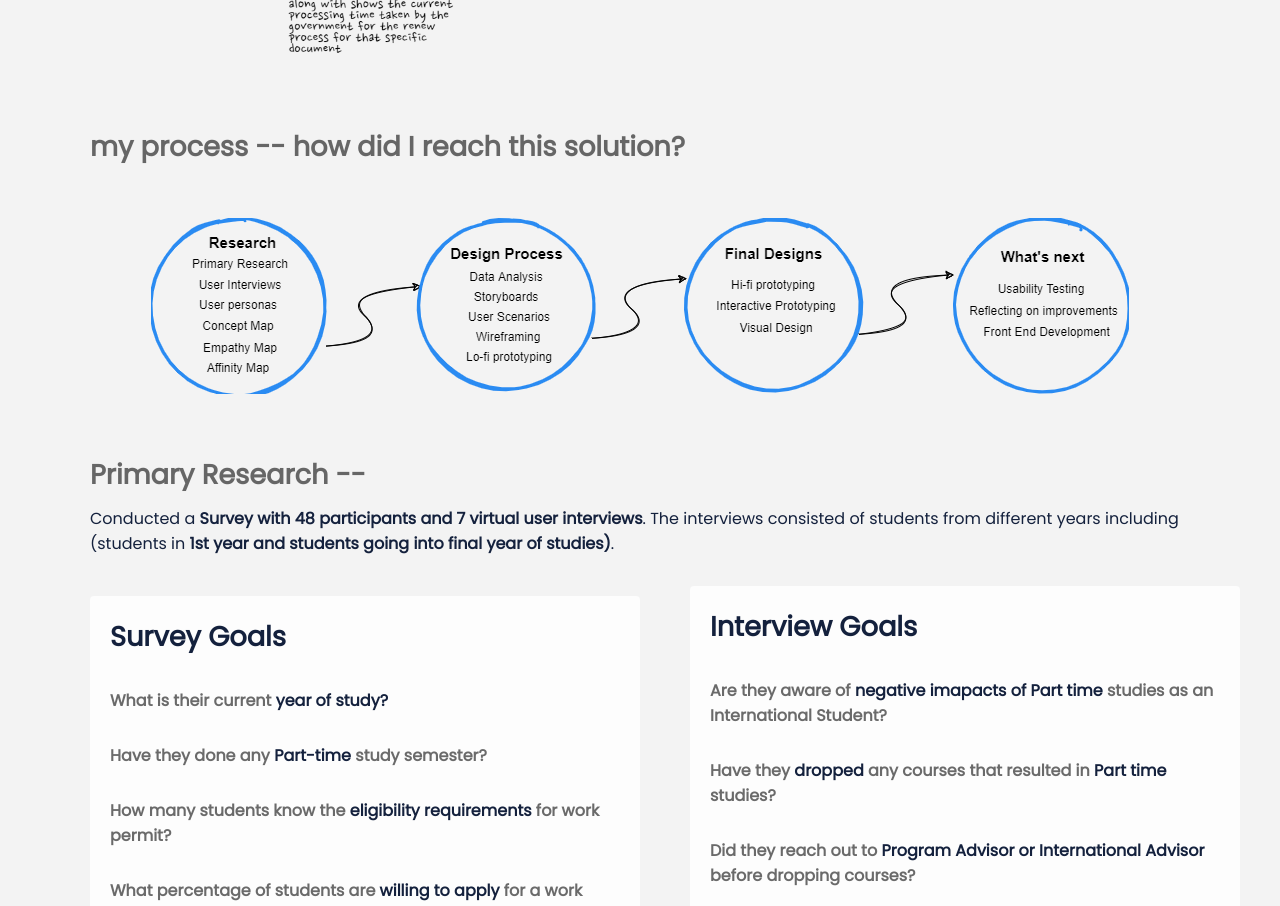
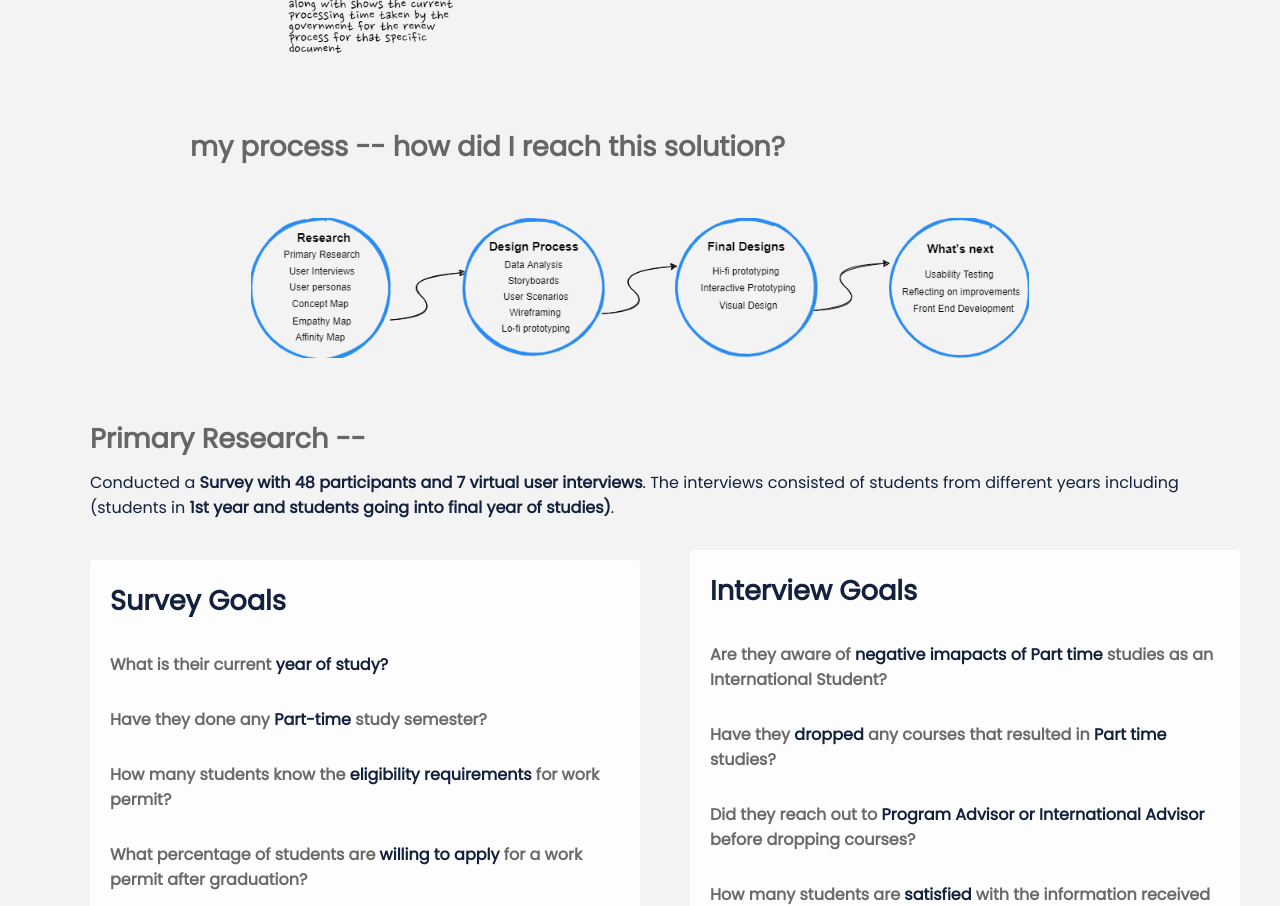
Before and after one commit to AnanyaThukral/Portfolio, a React (Create React App) app: page /intLTracker in a window 1280 px wide. Shown: the part 1800-2706 px from the top of the page. Built offline with nearby package versions, Linux system fonts and the light colour scheme.

Commit message:
fixed width and image height for smaller screen size

```diff
--- a/src/Process.js
+++ b/src/Process.js
@@ -6,7 +6,9 @@ const Process = () => {
         <Container>
             <span>my process -- how did I reach this solution?</span>
             <ProcessContainer>
+                <ImageContainer>
                     <Image src= "./img/Process.png"/>
+                </ImageContainer>
             </ProcessContainer>
         </Container>
     )
@@ -20,6 +22,9 @@ const Container = styled.div`
     span{
         font-size: 1.7rem;
     }
+    @media (max-width: 1300px){
+        min-width: 900px;
+    }
 `
 const ProcessContainer = styled.div`
     display: flex;
@@ -28,5 +33,12 @@ const ProcessContainer = styled.div`
 `
 
 const Image = styled.img`
-    margin-top: 30px;
+   height: 100%;
 `
+
+const ImageContainer = styled.div`
+     margin-top: 30px;
+     @media (max-width: 1300px){
+        height: 140px;
+    }
+`
```
